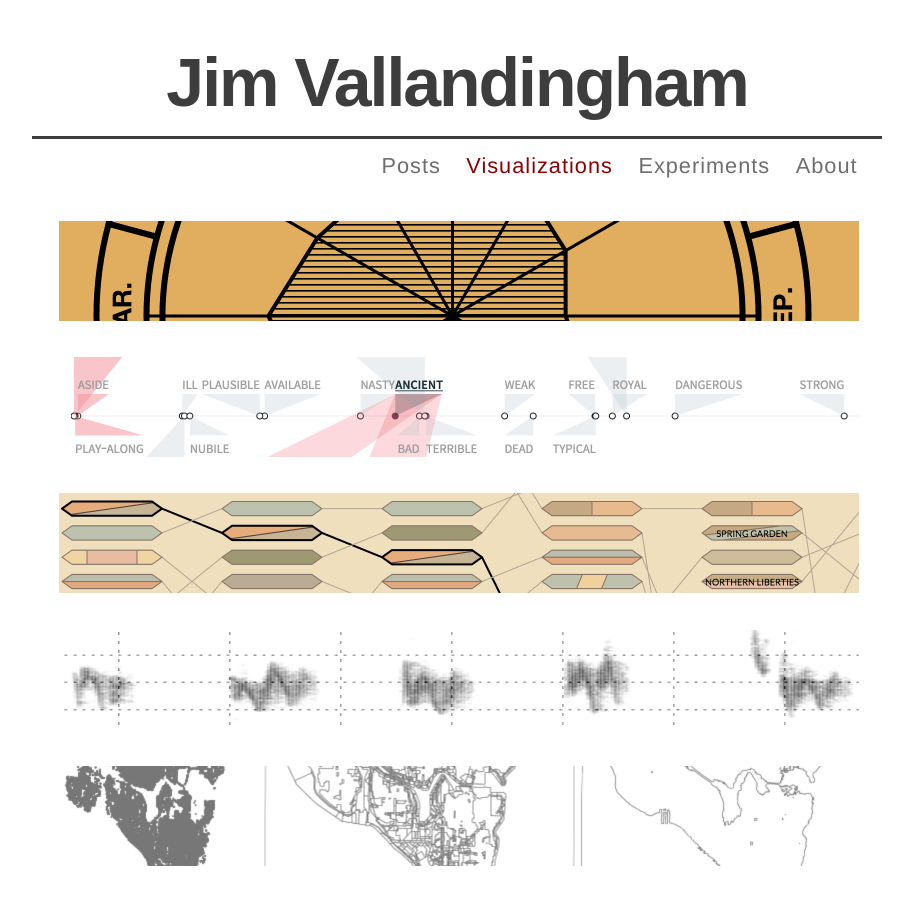
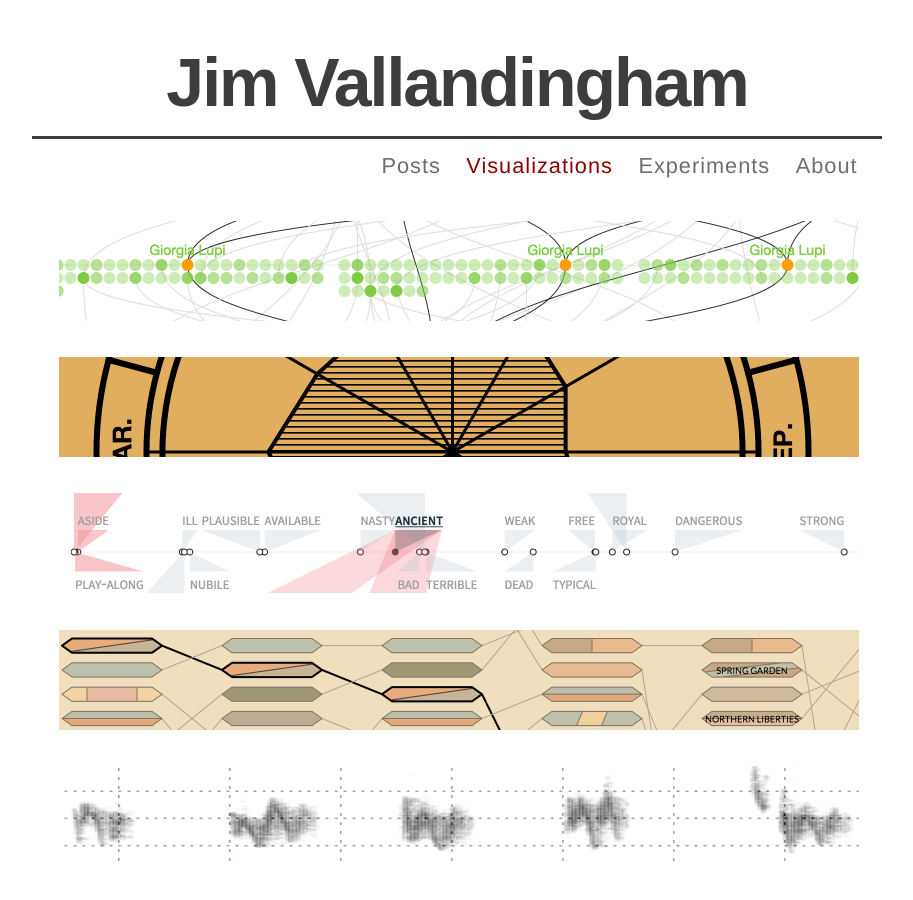
Before and after one commit to vlandham/vlandham.github.com, a Jekyll site: the page built from vis/index.html, in a window 1280 px wide. Shown: the top 900 px of the page, without its empty margins (183-1096 px from the left). Built offline with Jekyll 4.4.1, drawn with Linux system fonts in a browser that asks for light colours; some web fonts are replaced; Markdown is read by kramdown in place of the engine named in the settings.

Commit message:
speaker web

```diff
--- a/css/style.css
+++ b/css/style.css
@@ -193,12 +193,16 @@
 margin-bottom: 10px;
 }
 
-.thumbnail > img {
+.thumbnail img {
+  max-width: 260px;
+}
+
+/*.thumbnail > img {
 display: block;
-max-width: 100%;
+max-width: 260px;
 margin-left: auto;
 margin-right: auto;
-}
+}*/
 
 .left {
   float: left;
--- a/vis/index.html
+++ b/vis/index.html
@@ -3,6 +3,21 @@
 title: Visualizations
 ---
 
+<div name="speaker_web" id="speaker_web" class="section">
+  <a href="#" class="banner-toggle"><img class="banner" src="/images/vis/banners/speaker_web.png"></a>
+  <div class="details" style="display:none;">
+    <h2>Experiments!</h2>
+    <div class="thumbnail left">
+      <a href="http://vallandingham.me/speaker_web/"><img src="http://vallandingham.me/images/vis/speaker_web_thumb.png" alt="image for speaker web"/></a>
+    </div>
+    <p>What is the relationship of all the data visualization conferences? A web of speakers!</p>
+    <br/>
+    <br/>
+    <br/>
+    <br/>
+    <p><a class="post_title" href="http://vallandingham.me/speaker_web/">Web of Speakers</a></p>
+  </div>
+</div>
 <div name="experiments" id="experiments" class="section">
   <a href="#" class="banner-toggle"><img class="banner" src="/images/vis/banners/experiments.png"></a>
   <div class="details" style="display:none;">
```
Also changed, not shown: images/vis/banners/speaker_web.png (added), images/vis/speaker_web_thumb.png (added).
